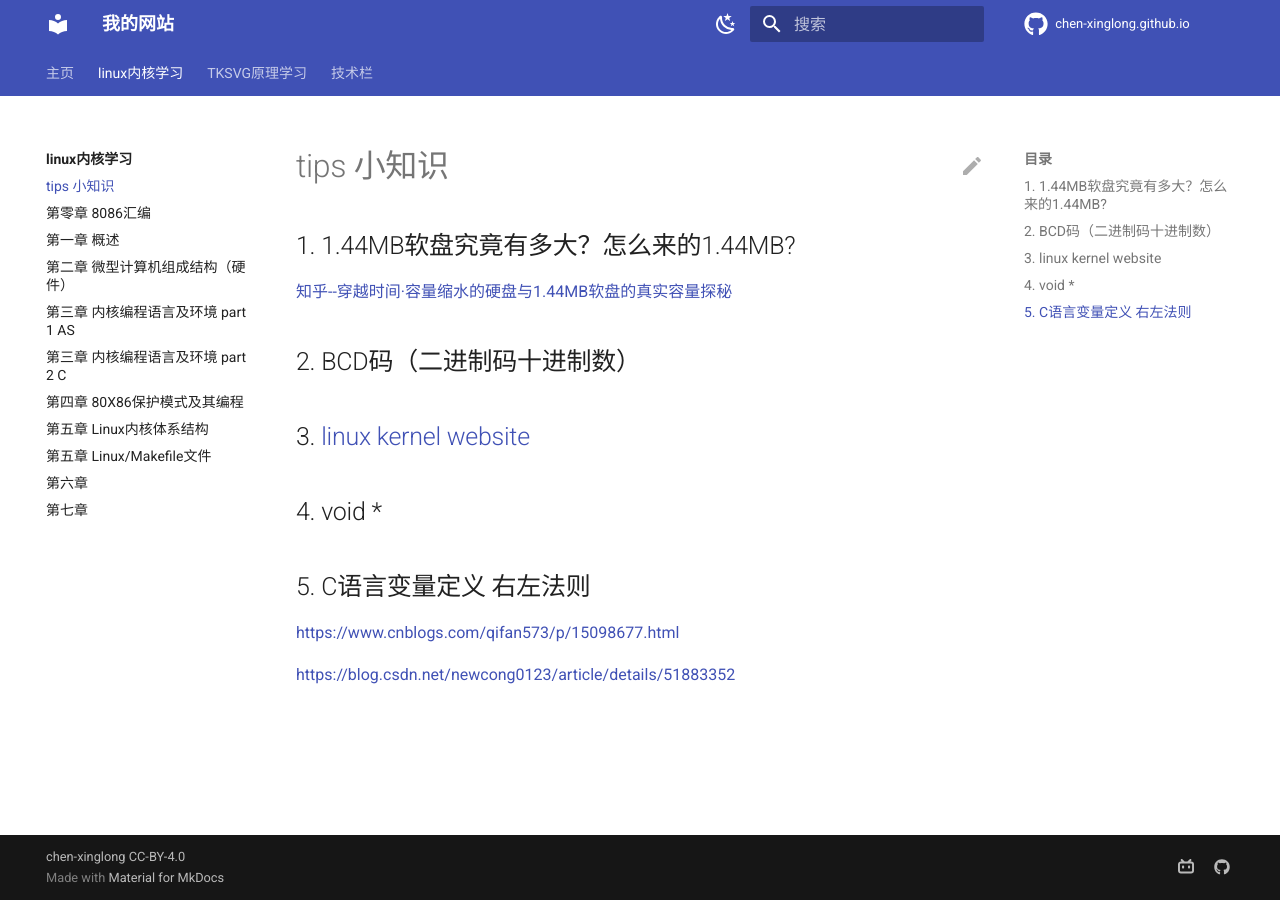
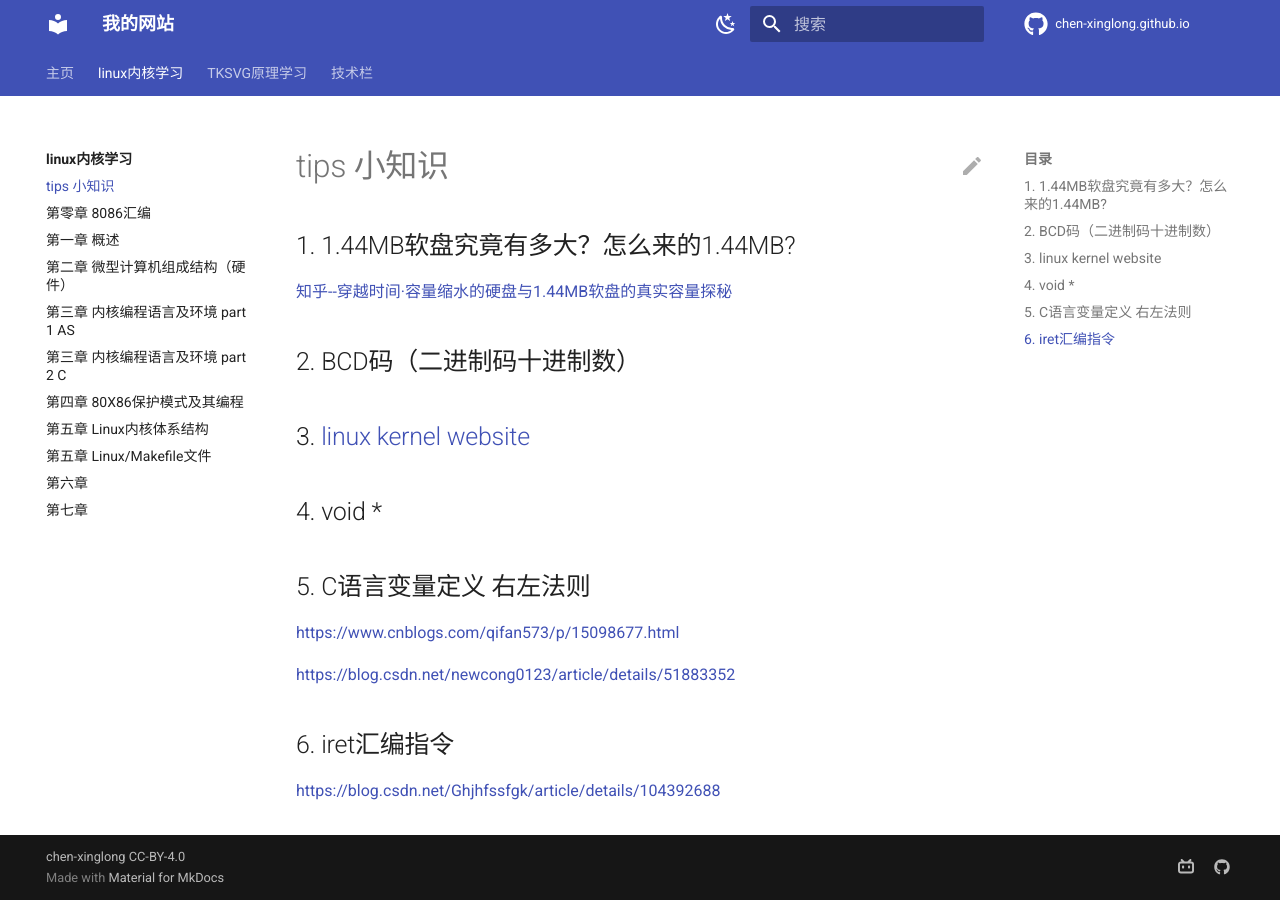
Before and after one commit to chen-xinglong/chen-xinglong.github.io, an MkDocs documentation site: the page built from docs/linux011/tips.md, in a window 1280 px wide. Built offline with MkDocs 1.6.1 and Material for MkDocs 9.7.7, drawn with Linux system fonts in a browser that asks for light colours; comment, search, counter and statistics services are not loaded.

Commit message:
modify tips.md

```diff
--- a/docs/linux011/tips.md
+++ b/docs/linux011/tips.md
@@ -15,3 +15,7 @@
 [https://www.cnblogs.com/qifan573/p/15098677.html](https://www.cnblogs.com/qifan573/p/15098677.html)
 
 [https://blog.csdn.net/newcong0123/article/details/51883352](https://blog.csdn.net/newcong0123/article/details/51883352)
+
+## 6. iret汇编指令
+
+[https://blog.csdn.net/Ghjhfssfgk/article/details/104392688](https://blog.csdn.net/Ghjhfssfgk/article/details/104392688)
```
